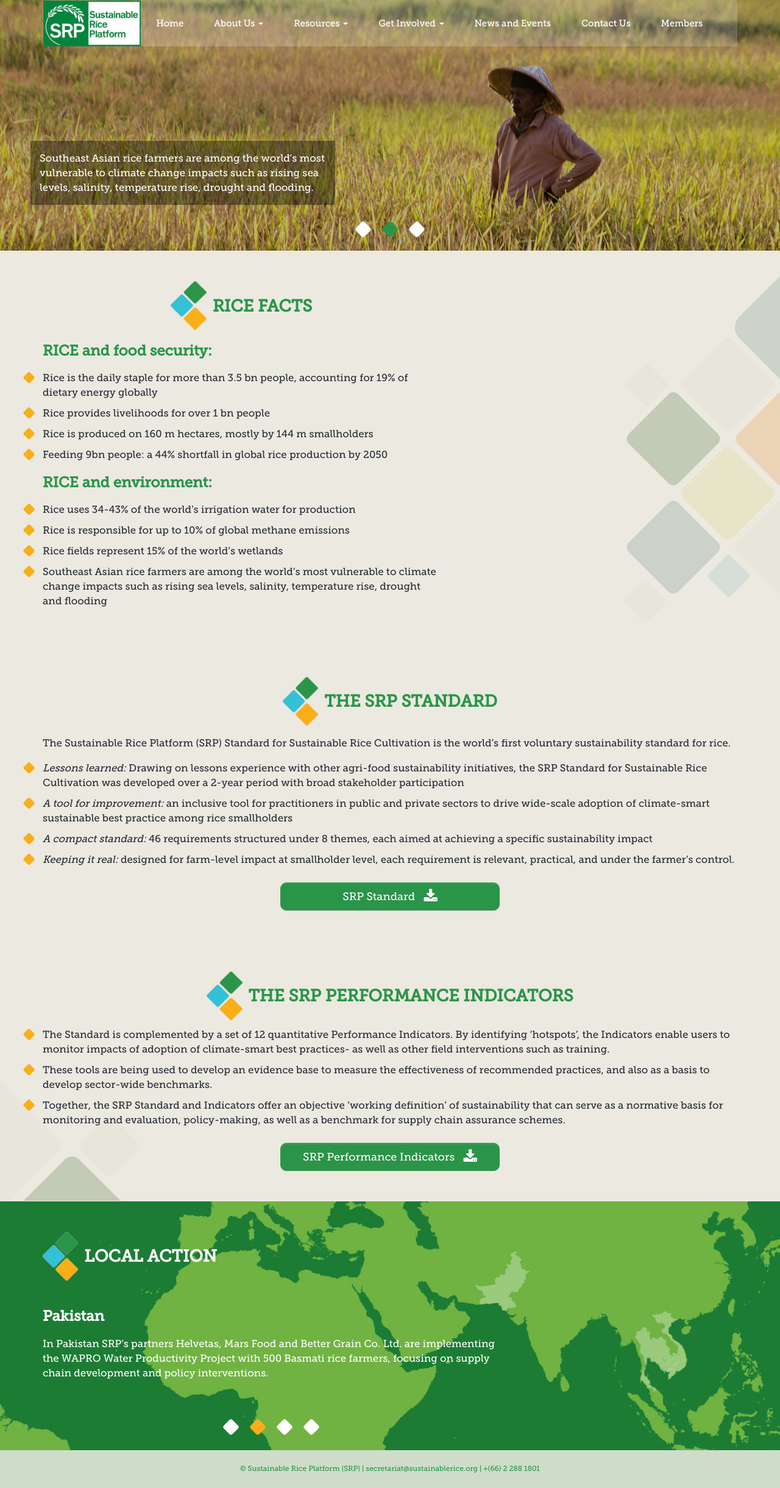
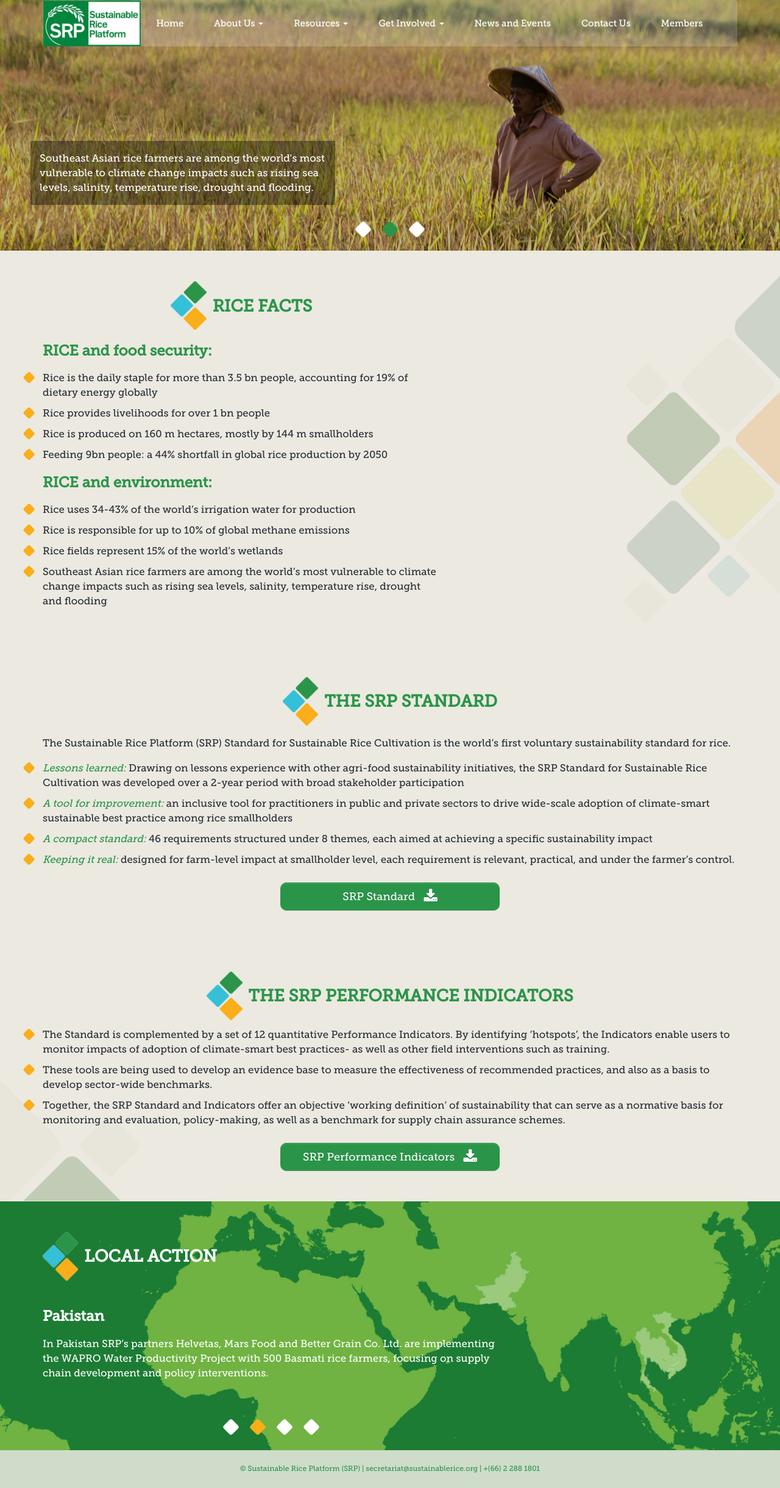
Before and after one commit to sustainablericeplatform/sustainablericeplatform.github.io, a Jekyll site: the page built from Resources/index.html, in a window 1280 px wide. Shown: the whole page at 61% size. Built offline with Jekyll 4.4.1, drawn with Linux system fonts in a browser that asks for light colours.

Commit message:
Update index.html

```diff
--- a/Resources/index.html
+++ b/Resources/index.html
@@ -39,10 +39,10 @@
         </div>
         <p>The Sustainable Rice Platform (SRP) Standard for Sustainable Rice Cultivation is the world’s first voluntary sustainability standard for rice.</p>
         <ul class="srp-list">
-            <li><i class="fa fa-square"></i><em class="blue">Lessons learned:</em> Drawing on lessons experience with other agri-food sustainability initiatives, the SRP Standard for Sustainable Rice Cultivation was developed over a 2-year period with broad stakeholder participation</li>
-            <li><i class="fa fa-square"></i><em class="blue">A tool for improvement:</em> an inclusive tool for practitioners in public and private sectors to drive wide-scale adoption of climate-smart sustainable best practice among rice smallholders</li>
-            <li><i class="fa fa-square"></i><em class="blue">A compact standard:</em> 46 requirements structured under 8 themes, each aimed at achieving a specific sustainability impact</li>
-            <li><i class="fa fa-square"></i><em class="blue">Keeping it real:</em> designed for farm-level impact at smallholder level, each requirement is relevant, practical, and under the farmer’s control.  </li>
+            <li><i class="fa fa-square"></i><em class="green">Lessons learned:</em> Drawing on lessons experience with other agri-food sustainability initiatives, the SRP Standard for Sustainable Rice Cultivation was developed over a 2-year period with broad stakeholder participation</li>
+            <li><i class="fa fa-square"></i><em class="green">A tool for improvement:</em> an inclusive tool for practitioners in public and private sectors to drive wide-scale adoption of climate-smart sustainable best practice among rice smallholders</li>
+            <li><i class="fa fa-square"></i><em class="green">A compact standard:</em> 46 requirements structured under 8 themes, each aimed at achieving a specific sustainability impact</li>
+            <li><i class="fa fa-square"></i><em class="green">Keeping it real:</em> designed for farm-level impact at smallholder level, each requirement is relevant, practical, and under the farmer’s control.  </li>
         </ul>
         <div class="row margin top">
             <div class="col-md-4 col-md-offset-4 col-sm-6 col-sm-offset-3">
```
